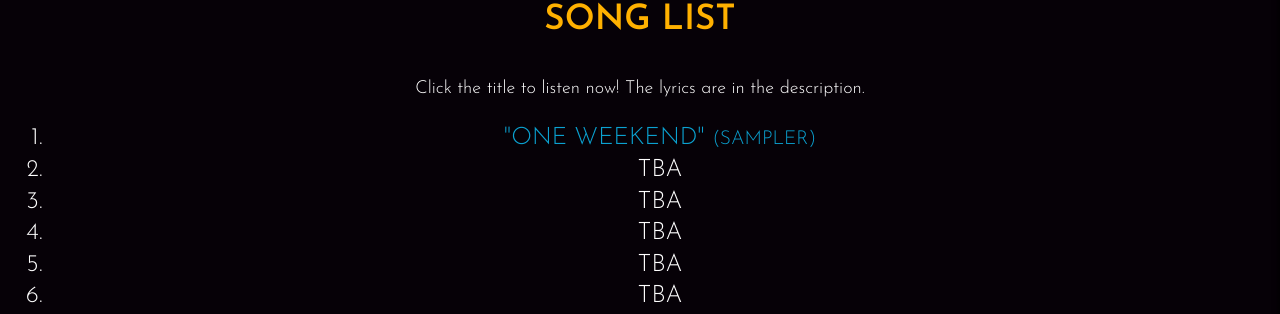
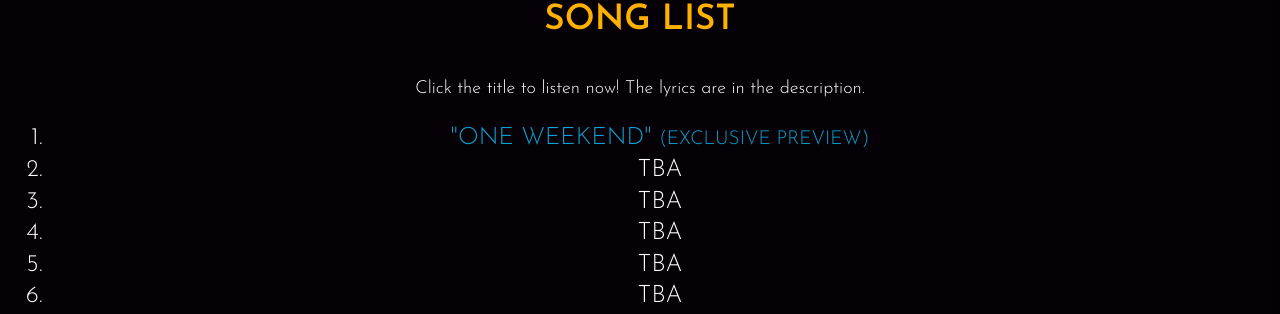
Before and after one commit to blfcweb/biggestlittlefc.github.io, a Jekyll site: the page built from music/index.md, in a window 1280 px wide and 900 px high, scrolled down 327 px. Shown: the part 130-444 px from the top of the window. Built offline with Jekyll 4.4.1, drawn with Linux system fonts in a browser that asks for light colours.

Commit message:
"Exclusive"

```diff
--- a/music/index.md
+++ b/music/index.md
@@ -18,7 +18,7 @@ Fox Amore &amp; Pepper Coyote
 <h2>Song list</h2>
 <p>Click the title to listen now! The lyrics are in the description.</p>
 <ol>
-	<li><a href="http://www.furaffinity.net/view/26022927/" target="_blank">"One Weekend" <small>(sampler)</small></a></li>
+	<li><a href="http://www.furaffinity.net/view/26022927/" target="_blank">"One Weekend" <small>(Exclusive preview)</small></a></li>
 	<li>TBA</li>
 	<li>TBA</li>
 	<li>TBA</li>
```
